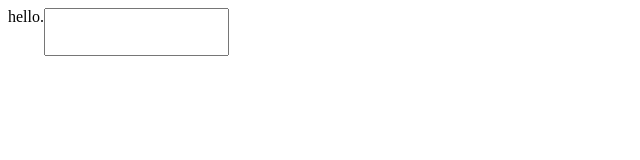
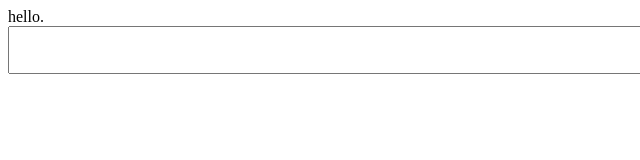
Before and after one commit to davidfig/text-adventure, a plain HTML site: page index.html in a window 1280 px wide. Shown: the whole page, without its empty margins (0-640 px from the left). Drawn offline with Linux system fonts and the light colour scheme.

Commit message:
changing size

```diff
--- a/index.html
+++ b/index.html
@@ -2,12 +2,14 @@
     <style>
         body {
             display: flex;
+            flex-direction: column;
             width: 100%;
             height: 100%;
         }
 
         .input {
             height: 3rem;
+            width: 100%;
         }
     </style>
 </head>
```
